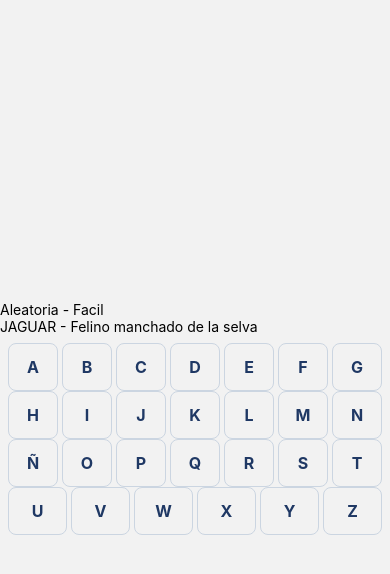
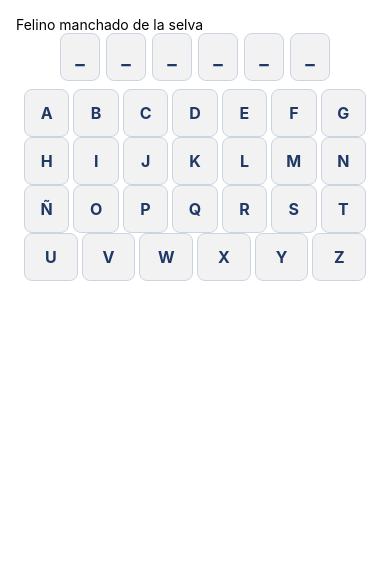
Before and after one commit to JustoYbueno23/Ahorcado-App, a React Native app: screen /Juego in a window 390 px wide. Shown: the top 574 px of the page. Built offline with nearby package versions, Linux system fonts and the light colour scheme.

Commit message:
Juego integra palabra y teclado

```diff
--- a/src/screens/JuegoScreen.js
+++ b/src/screens/JuegoScreen.js
@@ -1,25 +1,27 @@
 import React from 'react';
-import { View, Text } from 'react-native';
+import { Text } from 'react-native';
 import useJuego from '../hooks/useJuego'
 import Teclado from '../components/Teclado';
-
+import PalabraOculta from '../components/PalabraOculta';
+import { SafeAreaView } from "react-native-safe-area-context";
 
 export default function JuegoScreen({ route }) {
     const categoria = route.params ? route.params.categoria : 'Aleatoria';
     const nivel = route.params ? route.params.nivel : 'Facil';
-    const { palabra, pista, elegirPalabra, procesar, aciertos, fallos} = useJuego(categoria, nivel);
+    const { palabra, pista, elegirPalabra, procesar, aciertos, fallos, ganado, perdido} = useJuego(categoria, nivel);
 
     React.useEffect(() => {
         elegirPalabra();
     }, []);
 
     return (
-        <View style={{ flex: 1, justifyContent: 'center' }}>
-            <Text>{categoria} - {nivel}</Text>
-            <Text>{palabra} - {pista}</Text>
-
+        <SafeAreaView style={{ flex: 1, padding: 16, backgroundColor: '#fff'}}>
+            <Text>{pista}</Text>
+            {ganado ? <Text>{ganado}</Text> : null}
+            {perdido ? <Text>{perdido}</Text> : null}
+            <PalabraOculta palabra={palabra} aciertos={aciertos} />
             <Teclado procesar={procesar} aciertos={aciertos} fallos={fallos}/>
-        </View>
+        </SafeAreaView>
     );
 
 }
```
